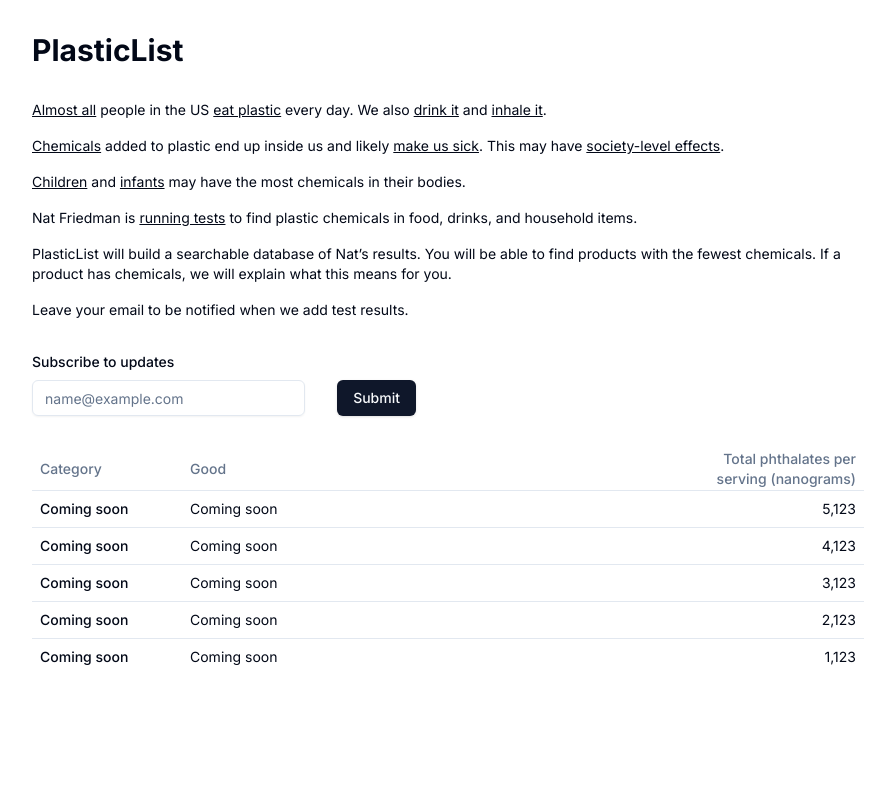
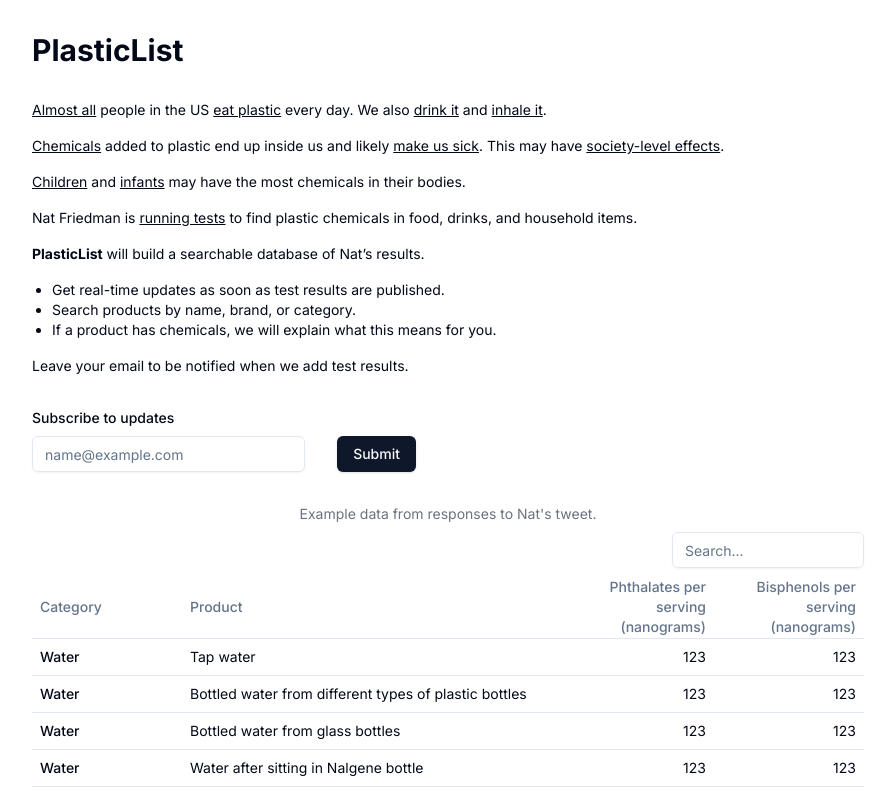
Before and after one commit to plasticlist/plasticlist-old, a Next.js app: page / in a window 1280 px wide. Shown: the top 797 px of the page, without its empty margins (192-1087 px from the left). Built offline with nearby package versions, Linux system fonts and the light colour scheme.

Commit message:
add example data and search

```diff
--- a/package.json
+++ b/package.json
@@ -17,6 +17,7 @@
     "airtable": "^0.12.2",
     "class-variance-authority": "^0.7.0",
     "clsx": "^2.1.1",
+    "fs": "^0.0.1-security",
     "next": "14.2.3",
     "next-themes": "^0.3.0",
     "react": "^18",
--- a/src/app/page.tsx
+++ b/src/app/page.tsx
@@ -1,52 +1,18 @@
 "use client"
-
-import { Table, TableBody, TableCell, TableHead, TableHeader, TableRow } from "@/components/ui/table"
 import { SubscribeEmailForm } from "@/components/subscribe-email-form"
 import { IntroText } from "@/components/intro-text"
+import { PlasticList } from "@/components/plastic-list"
 
 export default function Home() {
-
   return (
-    <main className="flex min-h-screen flex-col max-w-4xl mx-auto gap-8 p-8">
-      <h1 className="text-3xl font-bold">PlasticList</h1>
-      <IntroText />
-      <SubscribeEmailForm />
-      <Table>
-        <TableHeader>
-          <TableRow>
-            <TableHead className="w-[150px]">Category</TableHead>
-            <TableHead>Good</TableHead>
-            <TableHead className="w-[200px] text-right">Total phthalates per serving (nanograms)</TableHead>
-          </TableRow>
-        </TableHeader>
-        <TableBody>
-          <TableRow>
-            <TableCell className="font-medium">Coming soon</TableCell>
-            <TableCell>Coming soon</TableCell>
-            <TableCell className="text-right">5,123</TableCell>
-          </TableRow>
-          <TableRow>
-            <TableCell className="font-medium">Coming soon</TableCell>
-            <TableCell>Coming soon</TableCell>
-            <TableCell className="text-right">4,123</TableCell>
-          </TableRow>
-          <TableRow>
-            <TableCell className="font-medium">Coming soon</TableCell>
-            <TableCell>Coming soon</TableCell>
-            <TableCell className="text-right">3,123</TableCell>
-          </TableRow>
-          <TableRow>
-            <TableCell className="font-medium">Coming soon</TableCell>
-            <TableCell>Coming soon</TableCell>
-            <TableCell className="text-right">2,123</TableCell>
-          </TableRow>
-          <TableRow>
-            <TableCell className="font-medium">Coming soon</TableCell>
-            <TableCell>Coming soon</TableCell>
-            <TableCell className="text-right">1,123</TableCell>
-          </TableRow>
-        </TableBody>
-      </Table>
+    <main className="min-h-screen max-w-4xl flex flex-col mx-auto p-8 justify-between gap-8">
+      <div className="flex flex-col gap-8">
+        <h1 className="text-3xl font-bold">PlasticList</h1>
+        <IntroText />
+        <SubscribeEmailForm />
+        <PlasticList />
+      </div>
+      <footer className="w-full text-center text-sm text-gray-500 border-t pt-2">2024 <a href="https://twitter.com/theslavant" className="underline">Yaroslav Shipilov</a></footer>
     </main>
   );
 }
--- a/src/components/intro-text.tsx
+++ b/src/components/intro-text.tsx
@@ -108,8 +108,13 @@
           Nat Friedman is <a href="https://twitter.com/natfriedman/status/1789287484515659896" className="underline">running tests</a> to find plastic chemicals in food, drinks, and household items.
         </p>
         <p>
-          PlasticList will build a searchable database of Nat’s results. You will be able to find products with the fewest chemicals. If a product has chemicals, we will explain what this means for you.
+          <b>PlasticList</b> will build a searchable database of Nat’s results.
         </p>
+        <ul className="list-disc pl-5">
+          <li>Get real-time updates as soon as test results are published.</li>
+          <li>Search products by name, brand, or category.</li>
+          <li>If a product has chemicals, we will explain what this means for you.</li>
+        </ul>
         <p>
           Leave your email to be notified when we add test results.
         </p>
--- /dev/null
+++ b/src/components/plastic-list.tsx
@@ -0,0 +1,101 @@
+import { useState } from "react";
+import { Table, TableBody, TableCell, TableHead, TableHeader, TableRow } from "@/components/ui/table";
+import { Input } from "@/components/ui/input";
+
+export function PlasticList() {
+  const [searchQuery, setSearchQuery] = useState("");
+
+  const rows = [
+    { "category": "Water", "product": "Tap water", "phthalates": 123, "bisphenols": 123 },
+    { "category": "Water", "product": "Bottled water from different types of plastic bottles", "phthalates": 123, "bisphenols": 123 },
+    { "category": "Water", "product": "Bottled water from glass bottles", "phthalates": 123, "bisphenols": 123 },
+    { "category": "Water", "product": "Water after sitting in Nalgene bottle", "phthalates": 123, "bisphenols": 123 },
+    { "category": "Water", "product": "Water after sitting in cheap plastic bottle", "phthalates": 123, "bisphenols": 123 },
+    { "category": "Water", "product": "Water after sitting in glass bottle", "phthalates": 123, "bisphenols": 123 },
+    { "category": "Water", "product": "Water after sitting in sippy cup", "phthalates": 123, "bisphenols": 123 },
+    { "category": "Water", "product": "Water from Brita filter", "phthalates": 123, "bisphenols": 123 },
+    { "category": "Food Storage", "product": "Food wrapped in cellophane", "phthalates": 123, "bisphenols": 123 },
+    { "category": "Food Storage", "product": "Food wrapped in plastic bags", "phthalates": 123, "bisphenols": 123 },
+    { "category": "Food Storage", "product": "Food microwaved in different containers", "phthalates": 123, "bisphenols": 123 },
+    { "category": "Beverages", "product": "Starbucks drink in plastic lid", "phthalates": 123, "bisphenols": 123 },
+    { "category": "Beverages", "product": "Hydro flask for hot drink", "phthalates": 123, "bisphenols": 123 },
+    { "category": "Beverages", "product": "Hydro flask for cold drink", "phthalates": 123, "bisphenols": 123 },
+    { "category": "Baby Food", "product": "Annie’s baby food", "phthalates": 123, "bisphenols": 123 },
+    { "category": "Snacks", "product": "Veggie sticks", "phthalates": 123, "bisphenols": 123 },
+    { "category": "Meat", "product": "Grass-fed beef", "phthalates": 123, "bisphenols": 123 },
+    { "category": "Meat", "product": "Grain-fed beef", "phthalates": 123, "bisphenols": 123 },
+    { "category": "Non-processed Foods", "product": "Non-processed foods from groceries", "phthalates": 123, "bisphenols": 123 },
+    { "category": "Water", "product": "Water in non-BPA 5-gallon plastic", "phthalates": 123, "bisphenols": 123 },
+    { "category": "Water", "product": "Super filtered tap water", "phthalates": 123, "bisphenols": 123 },
+    { "category": "Water", "product": "Water in glass bottles", "phthalates": 123, "bisphenols": 123 },
+    { "category": "Beverages", "product": "Fruit or energy drinks", "phthalates": 123, "bisphenols": 123 },
+    { "category": "Other items", "product": "Plastic straws", "phthalates": 123, "bisphenols": 123 },
+    { "category": "Beverages", "product": "Super soft tea bags", "phthalates": 123, "bisphenols": 123 },
+    { "category": "Utensils", "product": "Reusable chopsticks", "phthalates": 123, "bisphenols": 123 },
+    { "category": "Meat", "product": "Organic chicken", "phthalates": 123, "bisphenols": 123 },
+    { "category": "Meat", "product": "Cage-free chicken", "phthalates": 123, "bisphenols": 123 },
+    { "category": "Meat", "product": "Non-organic chicken", "phthalates": 123, "bisphenols": 123 },
+    { "category": "Oils", "product": "Seed oils", "phthalates": 123, "bisphenols": 123 },
+    { "category": "Oils", "product": "Olive oils", "phthalates": 123, "bisphenols": 123 },
+    { "category": "Milk", "product": "Soy milk", "phthalates": 123, "bisphenols": 123 },
+    { "category": "Milk", "product": "Regular milk", "phthalates": 123, "bisphenols": 123 },
+    { "category": "Milk", "product": "Organic milk", "phthalates": 123, "bisphenols": 123 },
+    { "category": "Meat", "product": "Regular chicken breast", "phthalates": 123, "bisphenols": 123 },
+    { "category": "Milk", "product": "Almond milk", "phthalates": 123, "bisphenols": 123 },
+    { "category": "Snacks", "product": "Powdered peanut butter", "phthalates": 123, "bisphenols": 123 },
+    { "category": "Other items", "product": "Test for PFAS, especially in dairy products", "phthalates": 123, "bisphenols": 123 },
+    { "category": "Other items", "product": "Solo cups with water", "phthalates": 123, "bisphenols": 123 },
+    { "category": "Water", "product": "Mountain Valley spring water in glass bottles", "phthalates": 123, "bisphenols": 123 },
+    { "category": "Beverages", "product": "Coffee", "phthalates": 123, "bisphenols": 123 },
+    { "category": "Ice Cream", "product": "Salt & Straw ice cream", "phthalates": 123, "bisphenols": 123 },
+    { "category": "Other items", "product": "Machine-milked cow milk in glass bottles", "phthalates": 123, "bisphenols": 123 },
+    { "category": "Other items", "product": "Raw milk directly from a cow", "phthalates": 123, "bisphenols": 123 },
+    { "category": "Water", "product": "Bottled water left in a hot car", "phthalates": 123, "bisphenols": 123 },
+    { "category": "Milk", "product": "Raw milk", "phthalates": 123, "bisphenols": 123 },
+    { "category": "Milk", "product": "Pasteurized milk", "phthalates": 123, "bisphenols": 123 },
+    { "category": "Baby Food", "product": "Baby/kids food", "phthalates": 123, "bisphenols": 123 }
+  ];
+
+  const filteredRows = rows.filter((item) =>
+    Object.values(item).some((value) =>
+      String(value).toLowerCase().includes(searchQuery.toLowerCase())
+    )
+  );
+
+  return (
+    <div className="flex flex-col gap-2">
+      <p className="mx-auto text-sm text-gray-500">Example data from responses to Nat's tweet.</p>
+      <Input
+        type="text"
+        placeholder="Search..."
+        value={searchQuery}
+        onChange={(e) => setSearchQuery(e.target.value)}
+        className="max-w-48 ml-auto"
+      />
+      <Table>
+        <TableHeader>
+          <TableRow>
+            <TableHead className="w-[150px]">Category</TableHead>
+            <TableHead>Product</TableHead>
+            <TableHead className="w-[150px] text-right">
+              Phthalates per serving (nanograms)
+            </TableHead>
+            <TableHead className="w-[150px] text-right">
+              Bisphenols per serving (nanograms)
+            </TableHead>
+          </TableRow>
+        </TableHeader>
+        <TableBody>
+          {filteredRows.map((item, index) => (
+            <TableRow key={index}>
+              <TableCell className="font-medium">{item.category}</TableCell>
+              <TableCell>{item.product}</TableCell>
+              <TableCell className="text-right">{item.phthalates}</TableCell>
+              <TableCell className="text-right">{item.bisphenols}</TableCell>
+            </TableRow>
+          ))}
+        </TableBody>
+      </Table>
+    </div>
+  );
+}
--- a/src/components/subscribe-email-form.tsx
+++ b/src/components/subscribe-email-form.tsx
@@ -1,5 +1,4 @@
 "use client"
-
 import { zodResolver } from "@hookform/resolvers/zod"
 import { useForm } from "react-hook-form"
 import { z } from "zod"
```
Also changed, not shown: 2 other files (tests, documents, lock files or other folders).
